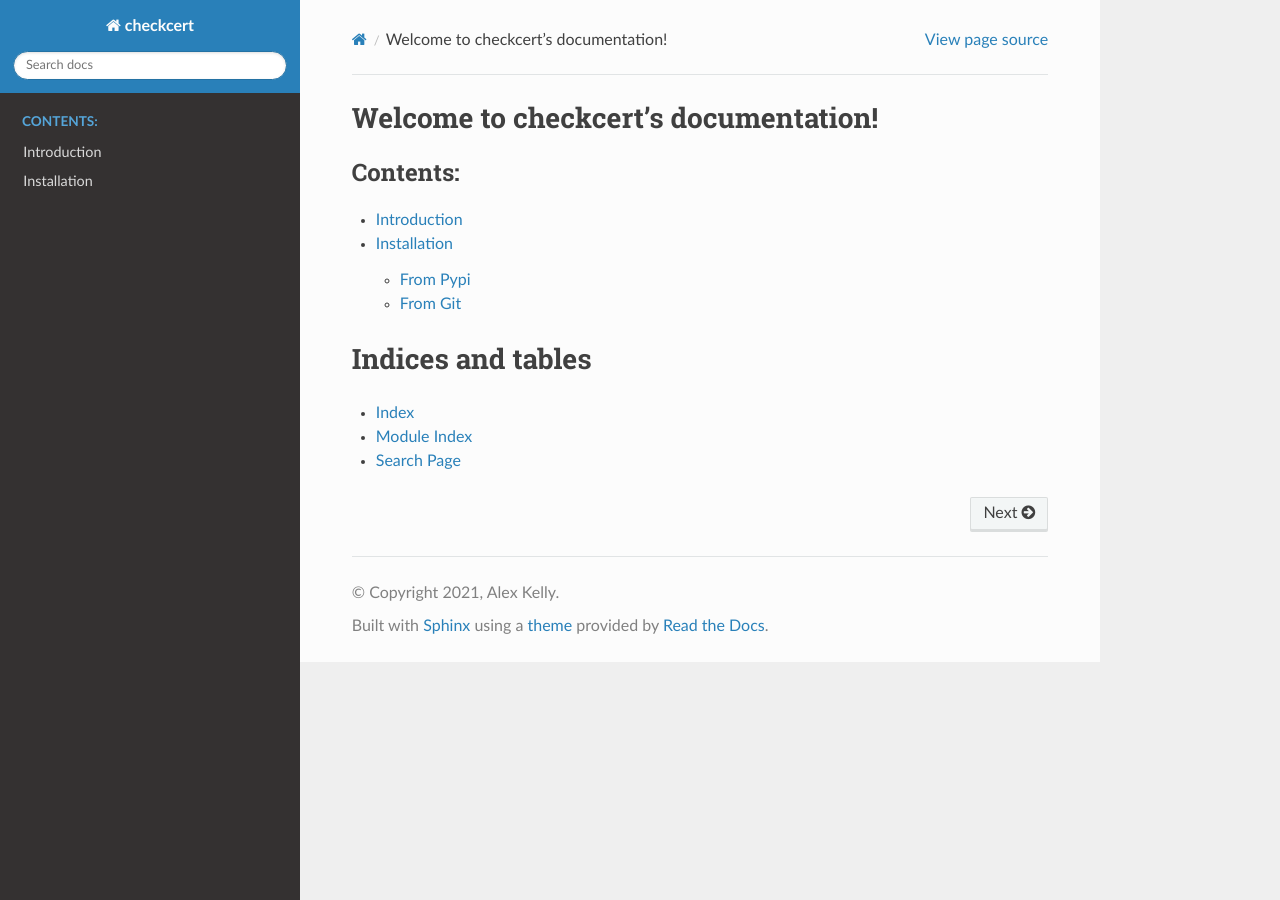
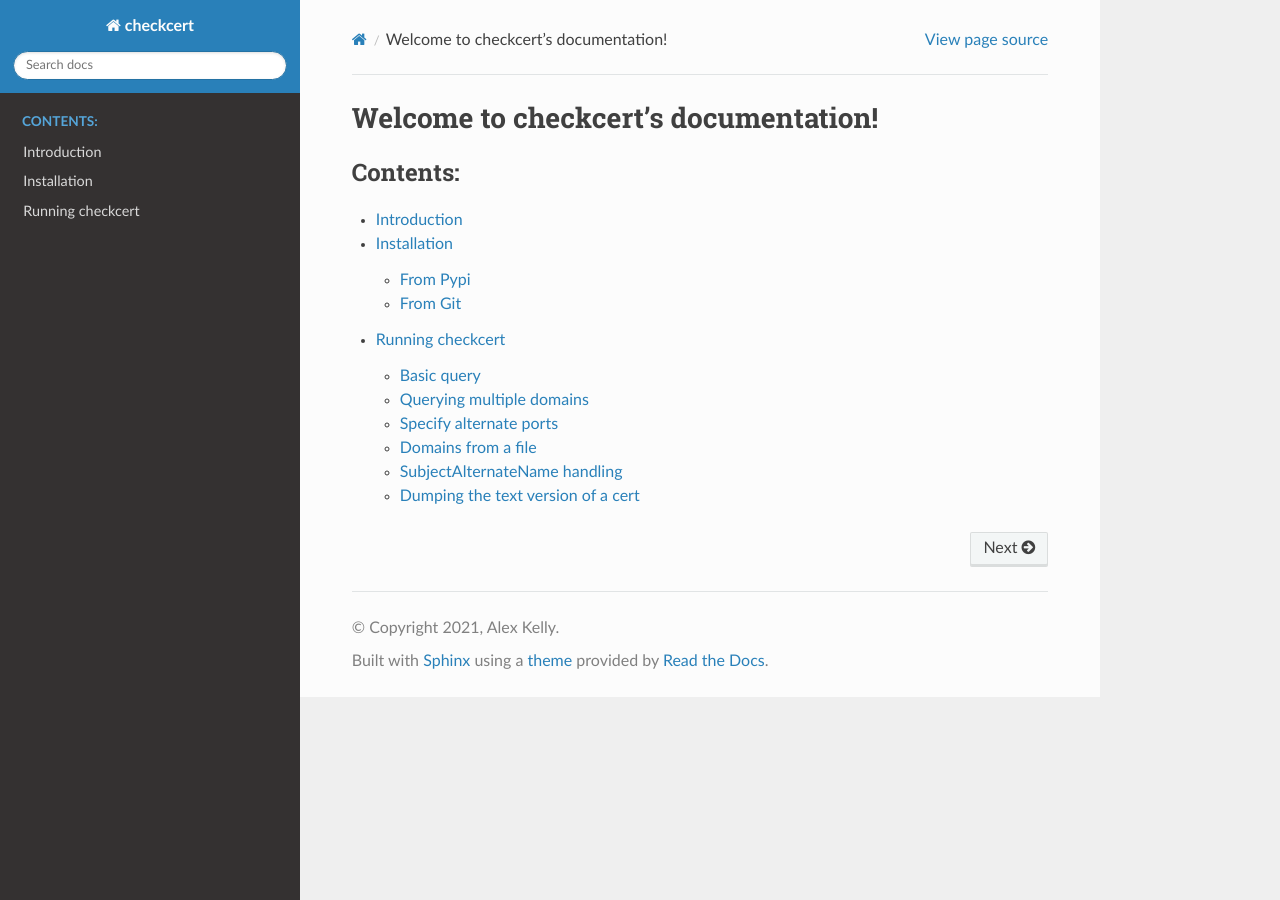
Before and after one commit to kellya/checkcert, a Sphinx documentation site: the page built from docs/source/index.rst, in a window 1280 px wide. Built offline with Sphinx 7.4.7 and the Read the Docs theme 2.0.0, drawn with Linux system fonts in a browser that asks for light colours; some of the changed lines change nothing that is shown.

Commit message:
docs: update docs to reflect all current options

```diff
--- a/docs/source/index.rst
+++ b/docs/source/index.rst
@@ -12,12 +12,4 @@
 
    introduction
    install
-
-
-
-Indices and tables
-==================
-
-* :ref:`genindex`
-* :ref:`modindex`
-* :ref:`search`
+   running
--- /dev/null
+++ b/docs/source/running.rst
@@ -0,0 +1,214 @@
+Running checkcert
+=================
+
+This section assumes that checkcert is installed via pypi, and the ``certcheck`` entry-point in the path (which ``pip install checkcert`` should do automatically).  If running from source, the full path to python and the checkcert.py script itself would need to be specified.
+
+Basic query
+-----------
+
+To do a simple validation, run something like ``checkcert www.example.com``.  You should get output like:
+
+.. figure:: images/basic.png
+   :alt: basic output example
+
+   Basic command output
+
+
+The green text is showing that the certificate is valid.  If the certificate had expired, the text would be displayed in Red.  The ``--valid`` option may be specified to display a text represention of the cert validity in addtion to just coloring the output to show validity.  When run with ``--valid``, the output will look like:
+
+.. figure:: images/valid.png
+   :alt: output with valid option
+
+   Display cert validity in output text
+
+
+.. note:: Output color is generated via Click's styling which should be aware of how the text is being handled and appropriately strip out the color sequences if output is being piped to another command, for example.  The plain text output may be enforced with the ``--no-color`` option
+
+Querying multiple domains
+-------------------------
+
+Multiple domains can be checked from a single command.  Simply separate them on the command line with a space.  So to check `www.example.com` and `www.example.org`, this can be run as:
+
+``checkcert www.example.com www.example.org``
+
+Which will generate:
+
+.. figure:: images/multi.png
+   :alt: multi-domain output
+
+   Mutliple domains specified
+
+Specify alternate ports
+-----------------------
+
+By default, the standard port `443` will be used.  If a service is running on an alternate port, simply append `:portnum` to the domain.  So if example.com was listening on 444 instead of 443, anywhere the domain is specified, the format ``example.com:444`` may be used instead.
+
+Domains from a file
+-------------------
+
+While specifying a few domains on the commanline is fine, if there are many domains to check, an input file may be specified instead.  Each domain should be on its own line.  Alternate ports may be specified in this file too.  For example, if a file named `domains.txt` is created with the following content:
+
+.. code-block:: text
+
+   www.example.com
+   example.org
+   example.com:444
+
+Then checkcert may be run as follows:
+
+``checkcert --filename domains.txt``
+
+Each line in the file will be parsed and checked the same as if it were run on the command line.
+
+SubjectAlternateName handling
+-----------------------------
+
+checkcert has a `--san` option that will optionally show the subjectAlternateNames for a domain.  This will output the same as previous iterations, but will add a list of SANs associated with the certificate retrieved.
+
+.. figure:: images/san.png
+   :alt: subjectalternatename example
+
+   output with the SAN line
+
+
+Just the SANs
+^^^^^^^^^^^^^
+
+It may be useful to output just the SANs for a given domain.  This may be done by specifying the ``--san-only`` option.  By default this will output all of SANs, separated by a space.
+
+Running ``checkcert --san-only www.example.com`` will yield::
+
+    www.example.org example.com example.edu example.net example.org www.example.com www.example.edu www.example.net
+
+If an alternate separator is desired, add the ``--sep <separator>`` option, so for comma separated, run ``checkcert --san-only --sep , www.example.com`` which will yield::
+
+    www.example.org,example.com,example.edu,example.net,example.org,www.example.com,www.example.edu,www.example.net
+
+If it is desired to output that list to another command as commandline options (for example when migrating from a managed PKI front-end to using ACME/certbot). Certbot wants the domains specified as -d.  checkcert may run as: ``checkcert --san-only --sep " -d "- www.example.com`` which will return::
+
+    www.example.org -d example.com -d example.edu -d example.net -d example.org -d www.example.com -d www.example.edu -d www.example.net
+
+.. note:: the documentation for certbot specifies multiple domains should be specified each with their own '-d' option.  certbot in particular seems to work with a comma-separated list too, even though the docs don't specify that it works that way.
+
+Notice that the " -d " is used as a **separator** and therefore the first entry does not have a -d before it.  To make -d show up before every entry (as would be required in this case) you must also add --pre to "prefix" the entry with the separator; thus, running ``checkcert --san-only --sep " -d " --pre www.example.com`` will yield::
+
+    -d www.example.org -d example.com -d example.edu -d example.net -d example.org -d www.example.com -d www.example.edu -d www.example.net
+
+.. note:: Since this is utilizing separator in a slightly different way, the space before the option must be specified, otherwise everything would run together.  checkcert is aware of this and will strip off the space at the beginning if ``--pre`` is used.
+
+This output could be directly included into certbot as ``certbot $(checkcert --san-only --sep " -d " --pre www.example.com")``
+
+
+.. note:: Certbot was the specific reason this was added.  As such, it will prepend the name queried to the list.  The domain itself is not always included in the SAN list, checkcert will verify if the domain is in the list and will always prefix it if not.  If example.com was not in the list of SANS, but ``checkcert --san --pre --sep " -d " example.com`` was used, '-d example.com' will be the first entry even if it was not part of the SANs.
+
+Dumping the text version of a cert
+----------------------------------
+
+``--dump`` will give you the textual version of the certificate presented.  Running ``checkcert --dump www.example.com`` will return::
+
+    Certificate:
+        Data:
+            Version: 3 (0x2)
+            Serial Number:
+                0f:be:08:b0:85:4d:05:73:8a:b0:cc:e1:c9:af:ee:c9
+            Signature Algorithm: sha256WithRSAEncryption
+            Issuer: C=US, O=DigiCert Inc, CN=DigiCert TLS RSA SHA256 2020 CA1
+            Validity
+                Not Before: Nov 24 00:00:00 2020 GMT
+                Not After : Dec 25 23:59:59 2021 GMT
+            Subject: C=US, ST=California, L=Los Angeles, O=Internet Corporation for Assigned Names and Numbers, CN=www.example.org
+            Subject Public Key Info:
+                Public Key Algorithm: rsaEncryption
+                    RSA Public-Key: (2048 bit)
+                    Modulus:
+                        00:ba:fc:ee:cc:ca:0a:08:ff:0e:93:1d:b3:be:0b:
+                        9c:03:96:22:9e:b1:4f:10:ae:51:40:fd:53:5f:b3:
+                        c4:61:40:28:04:ee:a2:e6:12:00:b0:82:85:98:5c:
+                        6d:5b:6b:20:84:44:62:95:4e:6b:76:7c:50:70:5d:
+                        df:13:1d:ec:63:83:ad:63:a5:52:04:f2:cf:84:ba:
+                        db:2a:8c:c7:2e:b4:3c:64:df:eb:61:36:fe:86:03:
+                        54:79:3e:cd:03:59:8f:ef:c2:04:93:10:23:e2:a1:
+                        b9:b6:58:b8:26:ae:35:68:26:d4:94:2b:7b:7a:ab:
+                        86:5e:89:08:9a:10:be:51:8e:48:a5:01:19:4b:4b:
+                        4a:0f:8b:ee:da:4b:19:d3:84:1e:b6:9d:24:f2:35:
+                        9d:02:f3:00:db:b5:b7:13:08:07:1c:d7:95:19:66:
+                        c9:3c:2d:03:9f:b4:6a:3f:0d:77:af:b8:45:c9:2e:
+                        53:a6:57:b2:c2:37:58:d6:70:7b:69:de:a4:71:95:
+                        d9:6c:47:1a:15:9e:d9:b9:ea:c0:e9:19:0f:18:4f:
+                        8f:b2:76:51:6f:5a:05:26:46:28:5e:29:ac:ba:f9:
+                        15:16:15:9e:1d:05:c2:18:2d:5c:b8:35:92:ac:cd:
+                        dc:a5:0b:ce:cc:a1:f6:bd:2e:dd:d7:9f:b3:1a:5b:
+                        38:23
+                    Exponent: 65537 (0x10001)
+            X509v3 extensions:
+                X509v3 Authority Key Identifier:
+                    keyid:B7:6B:A2:EA:A8:AA:84:8C:79:EA:B4:DA:0F:98:B2:C5:95:76:B9:F4
+
+                X509v3 Subject Key Identifier:
+                    26:1A:F8:E4:B1:B0:72:84:CE:DA:81:06:D2:27:98:FB:ED:3A:3D:17
+                X509v3 Subject Alternative Name:
+                    DNS:www.example.org, DNS:example.com, DNS:example.edu, DNS:example.net, DNS:example.org, DNS:www.example.com, DNS:www.example.edu, DNS:www.example.net
+                X509v3 Key Usage: critical
+                    Digital Signature, Key Encipherment
+                X509v3 Extended Key Usage:
+                    TLS Web Server Authentication, TLS Web Client Authentication
+                X509v3 CRL Distribution Points:
+
+                    Full Name:
+                      URI:http://crl3.digicert.com/DigiCertTLSRSASHA2562020CA1.crl
+
+                    Full Name:
+                      URI:http://crl4.digicert.com/DigiCertTLSRSASHA2562020CA1.crl
+
+                X509v3 Certificate Policies:
+                    Policy: 2.16.840.1.114412.1.1
+                      CPS: https://www.digicert.com/CPS
+                    Policy: 2.23.140.1.2.2
+
+                Authority Information Access:
+                    OCSP - URI:http://ocsp.digicert.com
+                    CA Issuers - URI:http://cacerts.digicert.com/DigiCertTLSRSASHA2562020CA1.crt
+
+                X509v3 Basic Constraints: critical
+                    CA:FALSE
+                CT Precertificate SCTs:
+                    Signed Certificate Timestamp:
+                        Version   : v1 (0x0)
+                        Log ID    : F6:5C:94:2F:D1:77:30:22:14:54:18:08:30:94:56:8E:
+                                    E3:4D:13:19:33:BF:DF:0C:2F:20:0B:CC:4E:F1:64:E3
+                        Timestamp : Nov 24 19:32:04.334 2020 GMT
+                        Extensions: none
+                        Signature : ecdsa-with-SHA256
+                                    30:46:02:21:00:A4:6B:A8:D0:43:A4:F1:07:32:2D:ED:
+                                    9C:39:7D:77:E8:73:C1:9F:ED:22:4A:00:C5:BE:9A:C9:
+                                    B5:B6:12:DC:B1:02:21:00:8D:E8:5F:8A:C7:52:CD:0D:
+                                    A1:23:D5:B5:BB:DB:DB:62:13:88:22:D6:70:EC:83:5E:
+                                    3F:C9:AC:94:4C:8C:58:3A
+                    Signed Certificate Timestamp:
+                        Version   : v1 (0x0)
+                        Log ID    : 5C:DC:43:92:FE:E6:AB:45:44:B1:5E:9A:D4:56:E6:10:
+                                    37:FB:D5:FA:47:DC:A1:73:94:B2:5E:E6:F6:C7:0E:CA
+                        Timestamp : Nov 24 19:32:04.429 2020 GMT
+                        Extensions: none
+                        Signature : ecdsa-with-SHA256
+                                    30:45:02:20:6A:AC:11:FA:05:09:12:FF:9B:8E:89:30:
+                                    DF:0E:05:6E:CA:8E:59:CC:ED:B5:C2:0A:3C:33:34:A8:
+                                    B0:33:DA:AC:02:21:00:DA:D8:5C:51:6D:64:0A:A6:AA:
+                                    3D:8B:35:20:13:3A:6A:97:4F:76:B9:67:CB:BE:FC:CC:
+                                    A4:57:67:B4:3F:1B:BD
+        Signature Algorithm: sha256WithRSAEncryption
+             a7:2a:10:30:5c:b8:6b:7a:1b:f8:66:38:f6:e9:a0:0a:d5:13:
+             82:82:f8:65:89:57:a5:b8:eb:13:29:1d:84:6c:ec:fb:e3:05:
+             11:d7:1e:31:5e:0e:e2:c0:00:e5:6d:06:48:be:3d:55:6f:ba:
+             b7:11:35:b6:ea:c4:cf:84:f1:30:4c:bb:33:9e:11:17:2b:c9:
+             d2:19:4b:2c:d0:ad:5f:17:23:84:e1:df:17:a2:3b:a8:7f:69:
+             29:7c:48:a6:61:5f:26:3f:75:e2:3b:5b:a3:36:b3:1c:cd:e3:
+             04:57:30:1f:fc:c9:fa:4b:8e:48:80:58:27:9c:a2:c7:c3:26:
+             dc:17:02:fa:e6:6c:ea:81:01:5c:92:8f:d3:18:08:17:70:7a:
+             c2:a3:4b:6c:3a:fa:e3:cf:f6:fe:7e:c9:56:e5:a5:4e:1b:14:
+             4f:a9:98:9d:79:b1:1e:c3:ab:b1:0d:15:85:a9:46:b6:e5:c2:
+             58:e8:5a:fe:c8:14:28:68:90:c6:b8:c8:94:7f:e1:0f:89:fa:
+             a7:d6:09:37:a1:62:b7:00:27:b5:be:f1:b1:5e:45:28:06:b3:
+             54:15:e6:c3:c8:ac:82:01:ce:86:e2:2b:e1:7a:e4:bd:4c:cb:
+             9c:5e:d0:62:c2:61:bd:8b:5a:62:b6:76:30:bc:46:0f:e3:45:
+             23:c0:64:5f
```
Also changed, not shown: docs/source/images/basic.png (added), docs/source/images/multi.png (added), docs/source/images/san.png (added), docs/source/images/valid.png (added), 1 other file.
